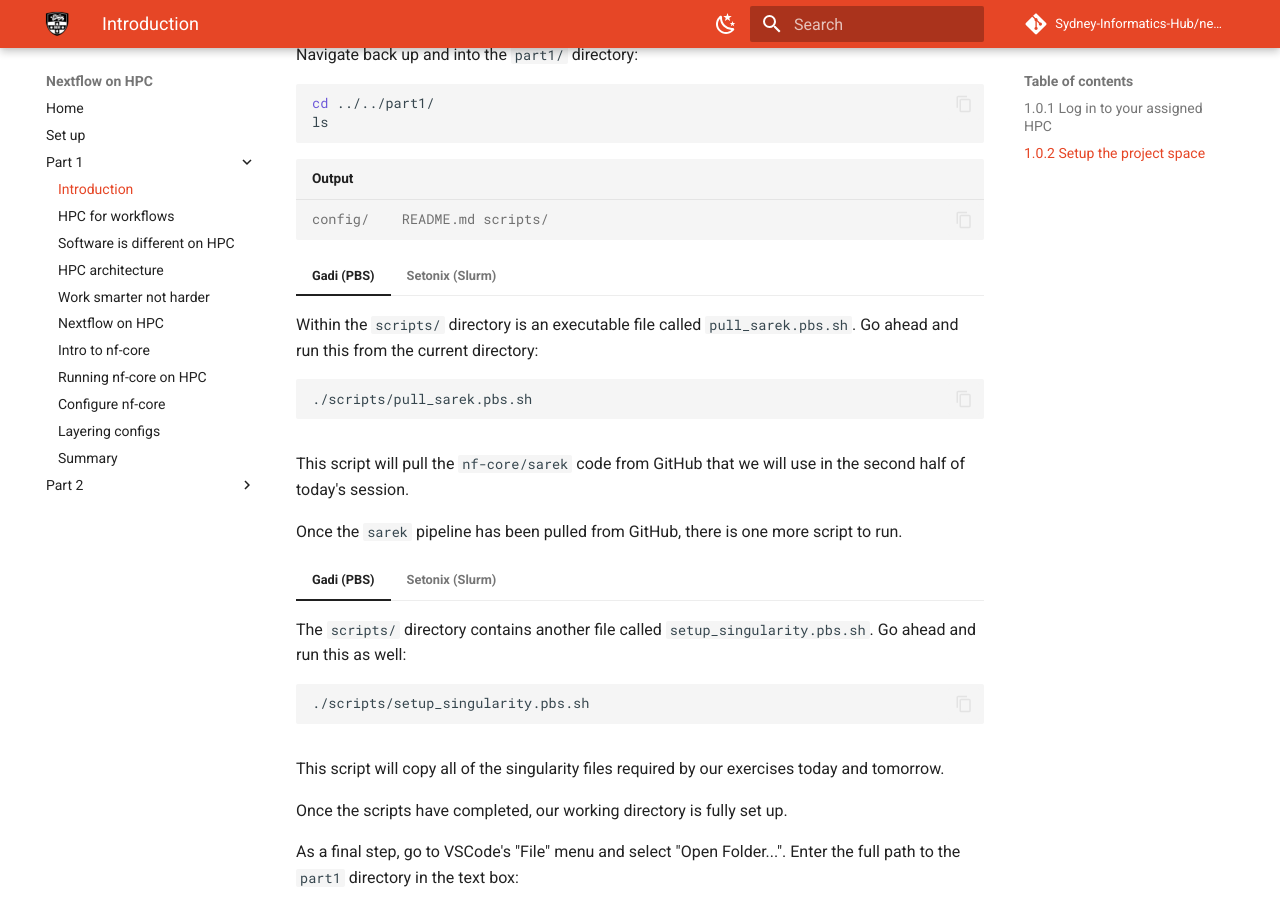
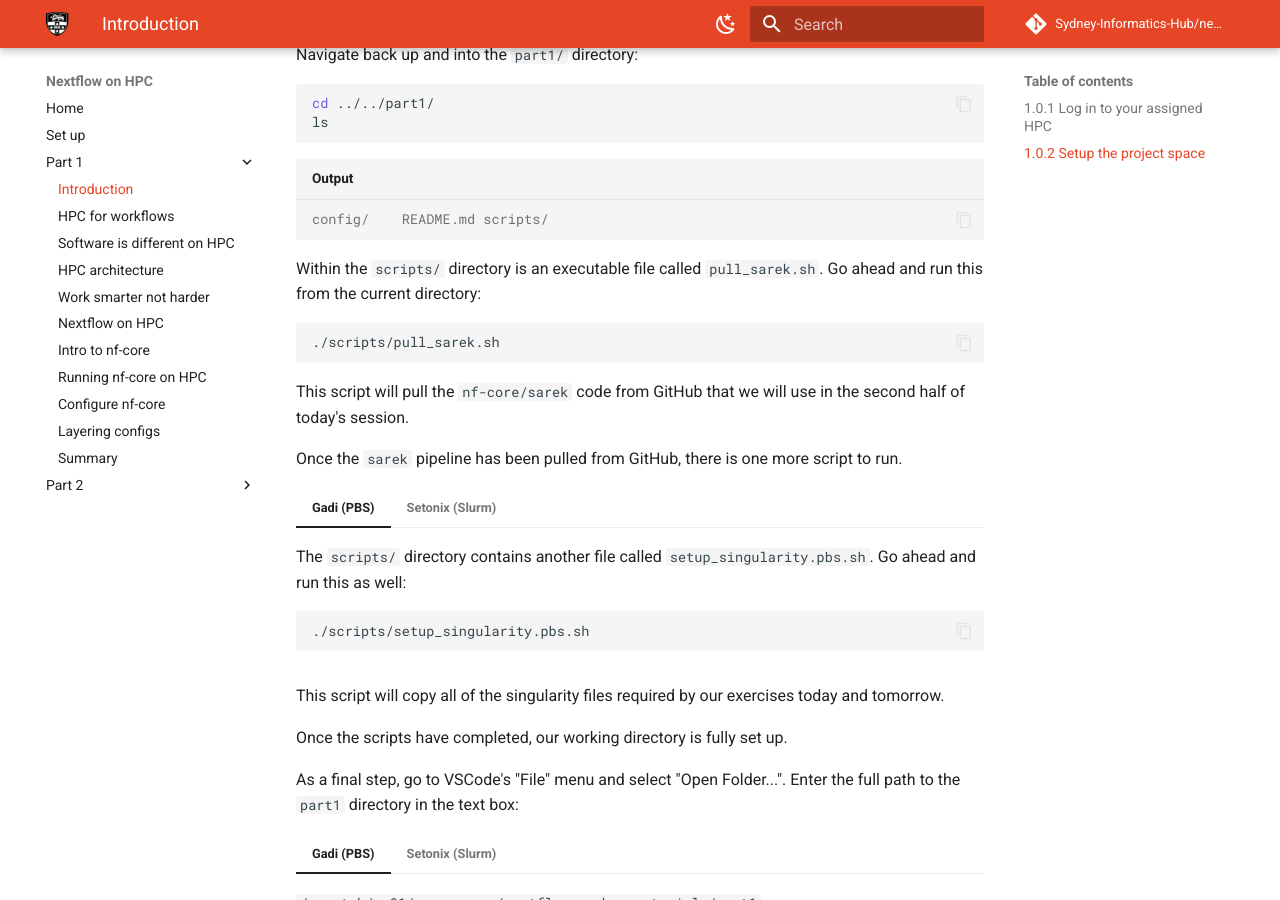
Before and after one commit to Sydney-Informatics-Hub/nextflow-hpc-workshop, an MkDocs documentation site: the page built from docs/part1/01_0_intro.md, in a window 1280 px wide and 900 px high, scrolled down 2897 px. Built offline with MkDocs 1.6.1 and Material for MkDocs 9.7.7, drawn with Linux system fonts in a browser that asks for light colours; comment, search, counter and statistics services are not loaded.

Commit message:
fix sarek script name

````diff
--- a/docs/part1/01_0_intro.md
+++ b/docs/part1/01_0_intro.md
@@ -123,21 +123,11 @@ ls
 config/    README.md scripts/
 ```
 
-=== "Gadi (PBS)"
+Within the `scripts/` directory is an executable file called `pull_sarek.sh`. Go ahead and run this from the current directory:
 
-    Within the `scripts/` directory is an executable file called `pull_sarek.pbs.sh`. Go ahead and run this from the current directory:
-
-    ```bash
-    ./scripts/pull_sarek.pbs.sh
-    ```
-
-=== "Setonix (Slurm)"
-
-    Within the `scripts/` directory is an executable file called `pull_sarek.slurm.sh`. Go ahead and run this from the current directory:
-
-    ```bash
-    ./scripts/pull_sarek.slurm.sh
-    ```
+```bash
+./scripts/pull_sarek.sh
+```
 
 This script will pull the `nf-core/sarek` code from GitHub that we will use in the second half of today's session.
 
````
